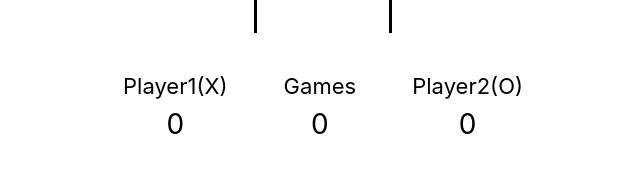
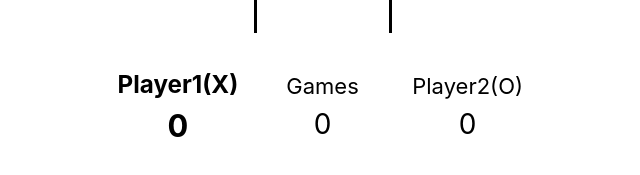
Before and after one commit to yamakenth/tic-tac-toe-react, a React (Create React App) app: page / in a window 1280 px wide. Shown: the part 577-752 px from the top of the page, without its empty margins (317-957 px from the left). Built offline with nearby package versions, Linux system fonts and the light colour scheme.

Commit message:
Add functionality to highlight current player

```diff
--- a/src/App.css
+++ b/src/App.css
@@ -99,3 +99,8 @@ h2 {
 .score > p {
   font-size: 28px;
 }
+
+.score.current {
+  font-weight: bold;
+  transform: scale(1.1);
+}
--- a/src/components/Game.tsx
+++ b/src/components/Game.tsx
@@ -9,7 +9,7 @@ export default function Game() {
   return (
     <div className="game-container">
       <Board moves={moves} setMoves={setMoves} />
-      <Scores />
+      <Scores moves={moves} />
     </div>
   );
 }
--- a/src/components/Scores.tsx
+++ b/src/components/Scores.tsx
@@ -1,10 +1,16 @@
 import React from "react";
 import "../App.css";
 
-export default function Scores() {
+interface ScoresProp {
+  moves: number[][];
+}
+
+export default function Scores({ moves }: ScoresProp) {
   return (
     <div className="scores-container">
-      <div className="score player1">
+      <div
+        className={`score player1 ${moves.length % 2 === 0 ? "current" : ""}`}
+      >
         <h2>Player1(X)</h2>
         <p>0</p>
       </div>
@@ -12,7 +18,9 @@ export default function Scores() {
         <h2>Games</h2>
         <p>0</p>
       </div>
-      <div className="score player2">
+      <div
+        className={`score player2 ${moves.length % 2 === 1 ? "current" : ""}`}
+      >
         <h2>Player2(O)</h2>
         <p>0</p>
       </div>
```
